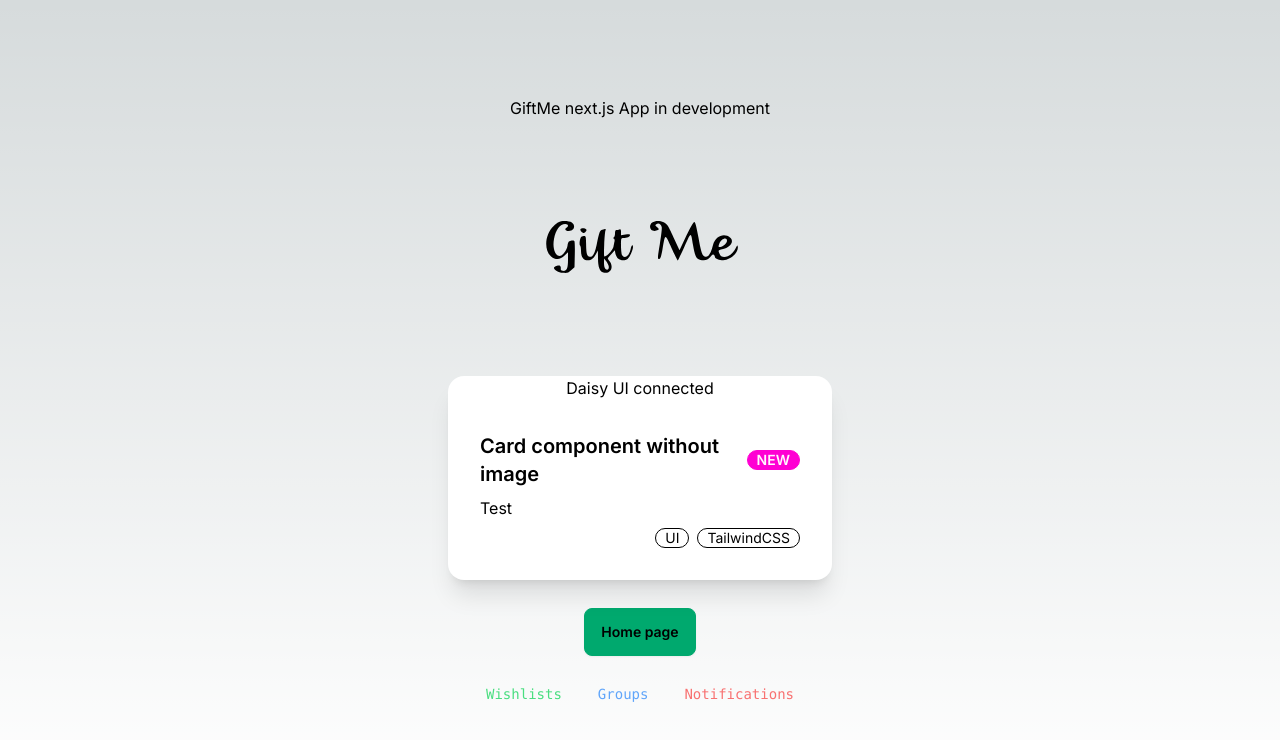
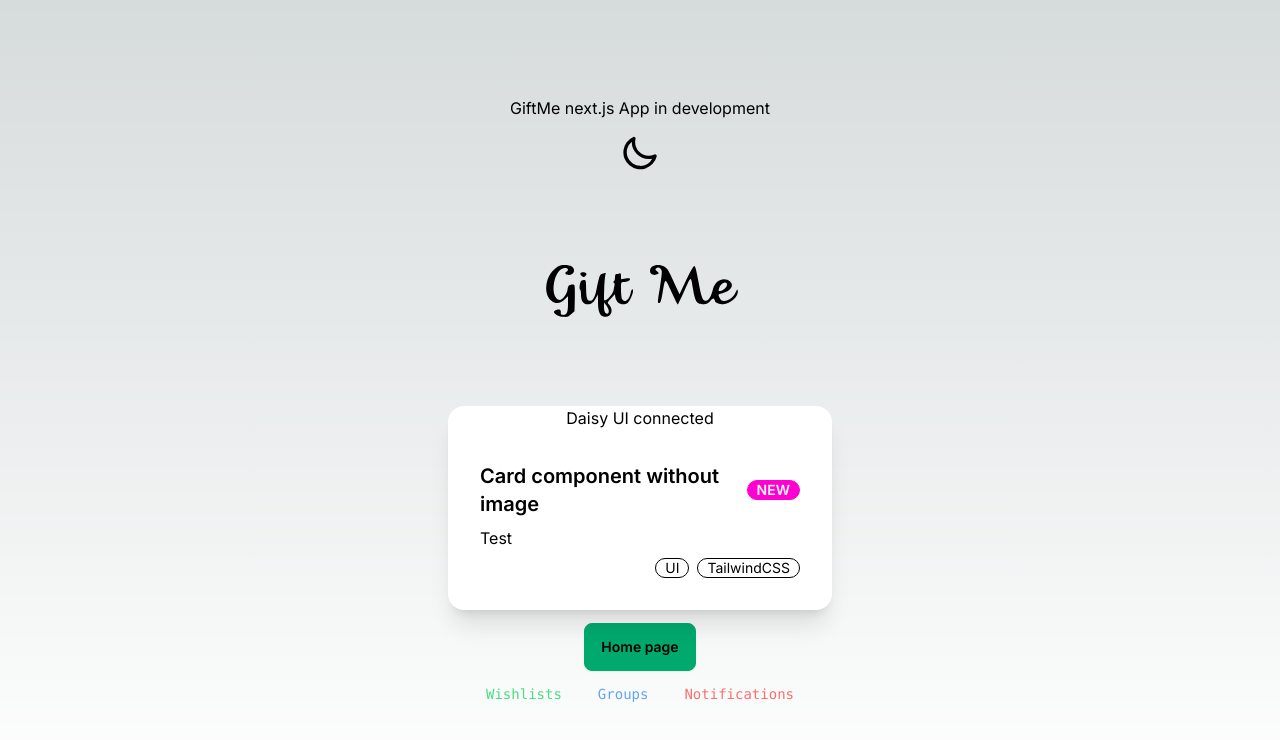
Before and after one commit to NVR-2023/TBD-GiftMe-wish-list-app, a Next.js app: page / in a window 1280 px wide. Shown: the top 740 px of the page. Built offline with nearby package versions, Linux system fonts and the light colour scheme.

Commit message:
Test DaisyUI

```diff
--- a/src/app/page.tsx
+++ b/src/app/page.tsx
@@ -1,4 +1,4 @@
-"use client"
+"use client";
 import GiftMeLogo from "./_components/Common/GiftMeLogo";
 import TestButton from "./_components/Common/TestButton";
 import Link from "next/link";
@@ -7,6 +7,28 @@
   return (
     <main className="flex min-h-screen flex-col items-center justify-between p-24">
       <div>GiftMe next.js App in development</div>
+      <div>
+        <label className="swap swap-rotate">
+          {/* this hidden checkbox controls the state */}
+          <input type="checkbox" />
+
+          {/* sun icon */}
+          <svg
+            className="swap-on fill-current w-10 h-10"
+            xmlns="http://www.w3.org/2000/svg"
+            viewBox="0 0 24 24">
+            <path d="M5.64,17l-.71.71a1,1,0,0,0,0,1.41,1,1,0,0,0,1.41,0l.71-.71A1,1,0,0,0,5.64,17ZM5,12a1,1,0,0,0-1-1H3a1,1,0,0,0,0,2H4A1,1,0,0,0,5,12Zm7-7a1,1,0,0,0,1-1V3a1,1,0,0,0-2,0V4A1,1,0,0,0,12,5ZM5.64,7.05a1,1,0,0,0,.7.29,1,1,0,0,0,.71-.29,1,1,0,0,0,0-1.41l-.71-.71A1,1,0,0,0,4.93,6.34Zm12,.29a1,1,0,0,0,.7-.29l.71-.71a1,1,0,1,0-1.41-1.41L17,5.64a1,1,0,0,0,0,1.41A1,1,0,0,0,17.66,7.34ZM21,11H20a1,1,0,0,0,0,2h1a1,1,0,0,0,0-2Zm-9,8a1,1,0,0,0-1,1v1a1,1,0,0,0,2,0V20A1,1,0,0,0,12,19ZM18.36,17A1,1,0,0,0,17,18.36l.71.71a1,1,0,0,0,1.41,0,1,1,0,0,0,0-1.41ZM12,6.5A5.5,5.5,0,1,0,17.5,12,5.51,5.51,0,0,0,12,6.5Zm0,9A3.5,3.5,0,1,1,15.5,12,3.5,3.5,0,0,1,12,15.5Z" />
+          </svg>
+
+          {/* moon icon */}
+          <svg
+            className="swap-off fill-current w-10 h-10"
+            xmlns="http://www.w3.org/2000/svg"
+            viewBox="0 0 24 24">
+            <path d="M21.64,13a1,1,0,0,0-1.05-.14,8.05,8.05,0,0,1-3.37.73A8.15,8.15,0,0,1,9.08,5.49a8.59,8.59,0,0,1,.25-2A1,1,0,0,0,8,2.36,10.14,10.14,0,1,0,22,14.05,1,1,0,0,0,21.64,13Zm-9.5,6.69A8.14,8.14,0,0,1,7.08,5.22v.27A10.15,10.15,0,0,0,17.22,15.63a9.79,9.79,0,0,0,2.1-.22A8.11,8.11,0,0,1,12.14,19.73Z" />
+          </svg>
+        </label>
+      </div>
       <div>
         <GiftMeLogo height="200px" width="200px" />
       </div>
@@ -26,7 +48,12 @@
           </div>
         </div>
       </div>
-      <TestButton text={"Home page"} onClick={() => {alert("Home Page")}} />
+      <TestButton
+        text={"Home page"}
+        onClick={() => {
+          alert("Home Page");
+        }}
+      />
       <div className="z-10 max-w-5xl w-full flex items-center justify-evenly font-mono text-sm lg:w-auto">
         <Link className="text-green-400 pe-9" href="/wishlists">
           Wishlists
```
Also changed, not shown: src/app/(private)/wishlists/page.tsx (renamed from src/app/wishlists/page.tsx, +8 -2 lines), src/app/(private)/groups/page.tsx (renamed from src/app/groups/page.tsx), src/app/(private)/notifications/page.tsx (renamed from src/app/notifications/page.tsx).
